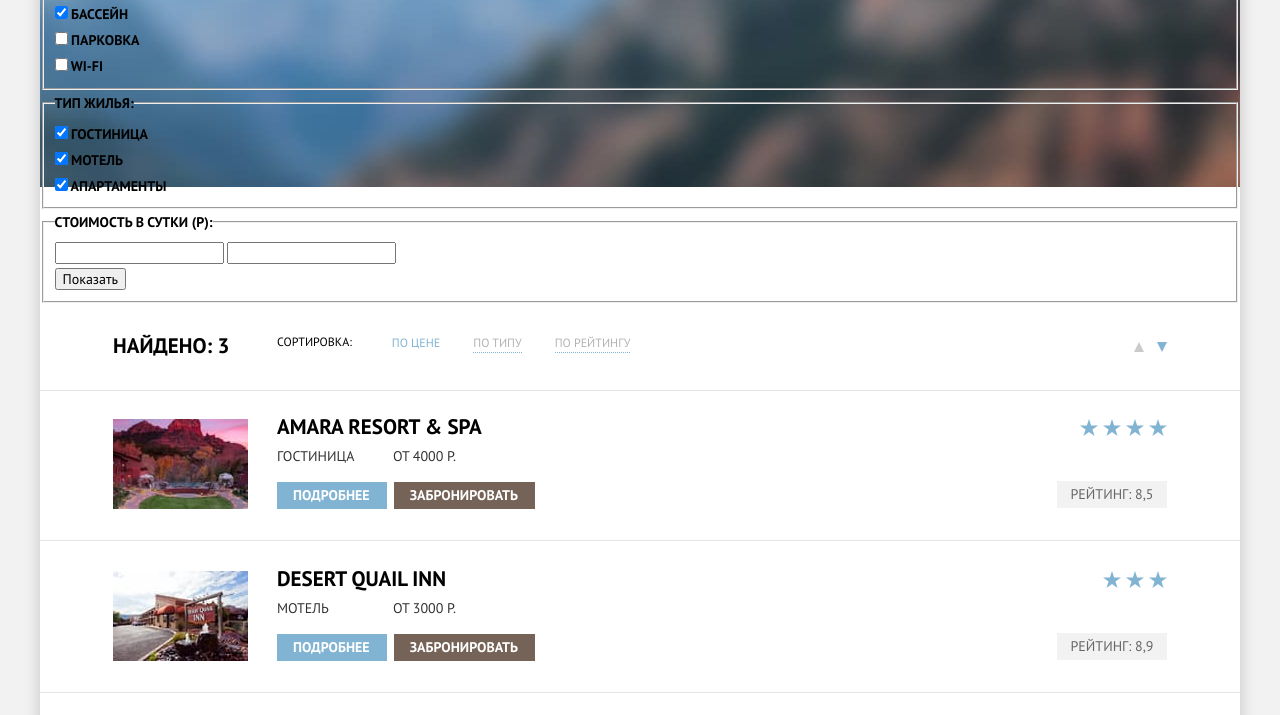
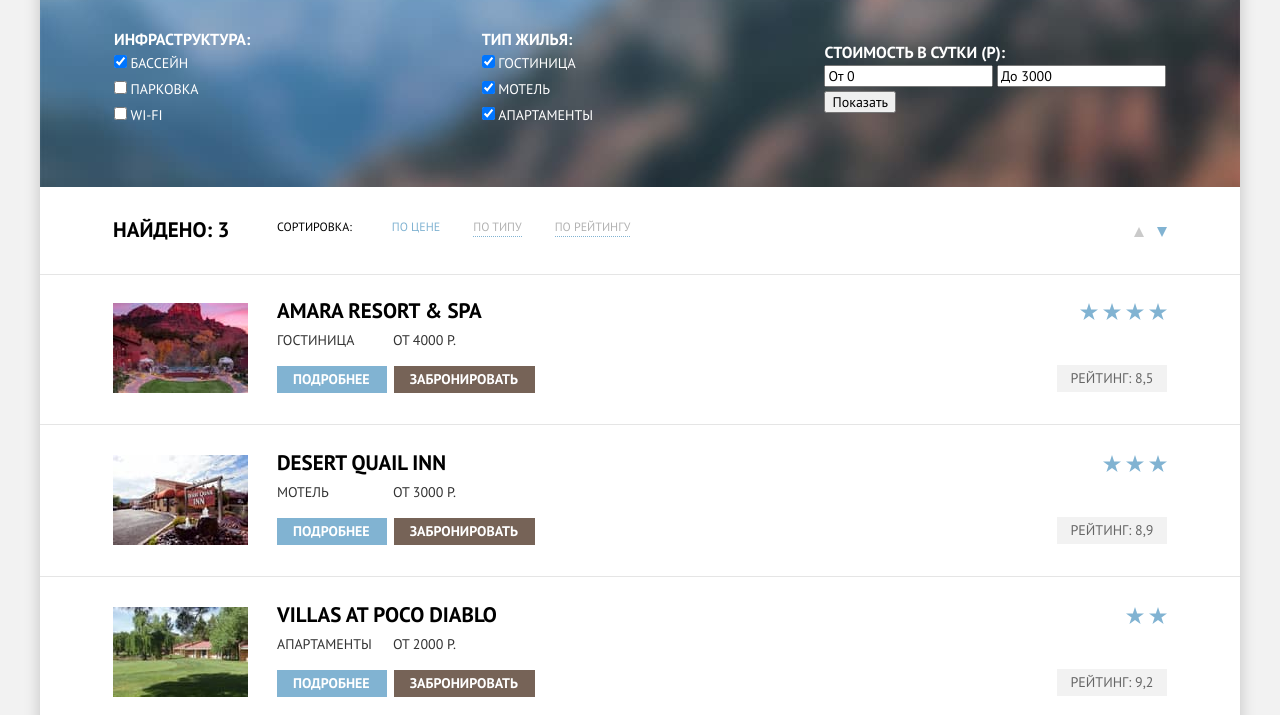
Before and after one commit to hocus-coding/1117595-sedona-30, a plain HTML site: page catalog.html in a window 1280 px wide. Shown: the part 86-801 px from the top of the page. Drawn offline with Linux system fonts and the light colour scheme; files whose address does not match are found by name.

Commit message:
разметка формы каталога закончена, стилизация начата

```diff
--- a/catalog.html
+++ b/catalog.html
@@ -35,16 +35,16 @@
         <form class="filter-catalog" action="https://echo.htmlacademy.ru/" method="post">
           <fieldset class="infrastructura">
             <legend class="field-tittle">Инфраструктура:</legend>
-            <ul class="fields-items list-reset">
-              <li>
+            <ul class="fields-item-list list-reset">
+              <li class="field-item">
                 <input id="pool" type="checkbox" name="swimming-pool" checked>
                 <label for="pool">Бассейн</label>
               </li>
-              <li>
+              <li class="field-item">
                 <input id="parking" type="checkbox" name="parking">
                 <label for="parking">Парковка</label>
               </li>
-              <li>
+              <li class="field-item">
                 <input id="wi-fi" type="checkbox" name="wi-fi">
                 <label for="wi-fi">Wi-fi</label>
               </li>
@@ -52,34 +52,37 @@
           </fieldset>
           <fieldset class="hotels-type">
             <legend class="field-tittle">Тип жилья:</legend>
-            <ul class="fields-items list-reset">
-              <li>
-                <input id="" type="checkbox" name="hotel" checked>
-                <label for="">Гостиница</label>
+            <ul class="fields-items-list list-reset">
+              <li class="field-item">
+                <input id="hotel" type="checkbox" name="hotel" checked>
+                <label for="hotel">Гостиница</label>
               </li>
-              <li>
-                <input id="" type="checkbox" name="motel" checked>
-                <label for="">Мотель</label>
+              <li class="field-item">
+                <input id="motel" type="checkbox" name="motel" checked>
+                <label for="motel">Мотель</label>
               </li>
-              <li>
-                <input id="" type="checkbox" name="apartments" checked>
-                <label for="">Апартаменты</label>
+              <li class="field-item">
+                <input id="apartments" type="checkbox" name="apartments" checked>
+                <label for="apartments">Апартаменты</label>
               </li>
             </ul>
           </fieldset>
           <fieldset class="cost">
             <legend class="field-tittle">Стоимость в сутки (Р):</legend>
-            <div class="min-max-cost">
-              <input type="text" name="min-cost">
-              <input type="text" name="max-cost">
+            <div class="range-filter">
+              <div class="min-max-cost">
+                <input type="number" name="min-cost" placeholder="От 0">
+                <input type="number" name="max-cost" placeholder="До 3000">
+              </div>
+              <div class="range-controls">
+                <div class="scale">
+                  <div class="bar"></div>
+                </div>
+                <div class="toggle toggle-min"></div>
+                <div class="toggle toggle-max"></div>
+              </div>
+              <button type="submit">Показать</button>
             </div>
-            <div>
-              <div></div>
-              <div></div>
-              <div></div>
-              <div></div>
-            </div>
-            <button type="submit">Показать</button>
           </fieldset>
         </form>
         <div class="sort-block">
--- a/css/style.css
+++ b/css/style.css
@@ -518,6 +518,16 @@ input[type=number]::-webkit-outer-spin-button {
   margin: 0;
 }
 
+/* В Safari и Chrome стиль текста меняется */
+input::-webkit-input-placeholder {
+  color: var(--basic-black);
+}
+
+/*в атрибуте placeholder в Firefox применяется псевдокласс ::-moz-placeholder.*/
+input::-moz-placeholder {
+   color: var(--basic-black);
+ }
+
 .searching-hotels-form {
   display: flex;
   flex-wrap: wrap;
@@ -770,6 +780,45 @@ input[type=number]::-webkit-outer-spin-button {
   background-position: 0 0;
   width: 100%;
   min-height: 217px;
+  color: var(--basic-white);
+  display: flex;
+  align-items: center;
+  justify-content: space-between;
+  padding-left: 74px;
+  padding-right: 74px;
+  box-sizing: border-box;
+}
+
+/*.cost {
+  flex-grow: 3;
+}
+
+.hotels-type {
+  flex-grow: 1;
+}
+
+.infrastructura {
+  flex-grow: 1;
+}*/
+
+.filter-catalog fieldset {
+  border: none;
+  padding: 0;
+  margin: 0;
+}
+
+.field-tittle {
+  font-size: 16px;
+  line-height: 21px;
+}
+
+.field-item label {
+  line-height: 21px;
+  font-weight: normal;
+}
+
+.field-item input[type="checkbox"] {
+
 }
 
 .sorting-list {
```
Also changed, not shown: index.html (+4 -4 lines).
